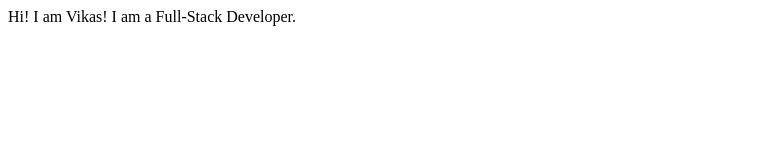
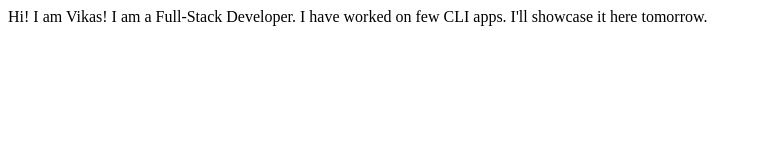
Before and after one commit to vikasganiga/students-portfolio, a plain HTML site: page index.html in a window 1280 px wide. Shown: the whole page, without its empty margins (0-762 px from the left). Drawn offline with Linux system fonts and the light colour scheme.

Commit message:
Updated project details

```diff
--- a/index.html
+++ b/index.html
@@ -9,5 +9,6 @@
 <body>
 	Hi! I am Vikas!
 		I am a Full-Stack Developer.
+		I have worked on few CLI apps. I'll showcase it here tomorrow.
 </body>
 </html>
```
